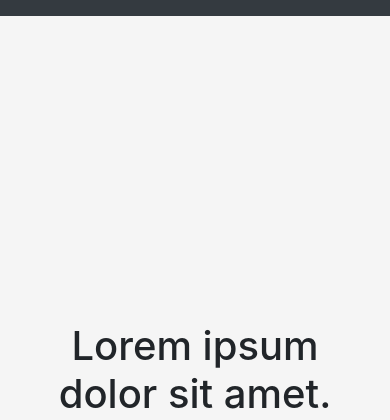
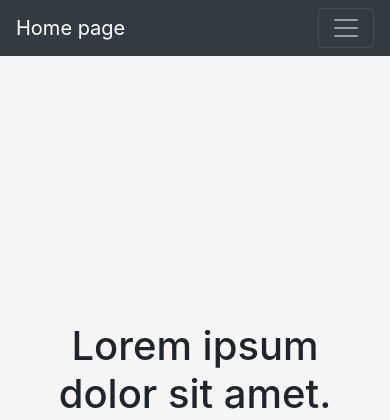
Before and after one commit to smbkzt/django_lstm, a Django app: page / in a window 390 px wide. Shown: the top 420 px of the page. Run offline with Django 3.2, Linux system fonts and the light colour scheme; parts of the project's set-up code (start-up, migrations or seed data) failed here and were passed over; some libraries are stand-ins or nearby versions.

Commit message:
added mobile page version;

```diff
--- a/templates/base.html
+++ b/templates/base.html
@@ -2,50 +2,59 @@
 <!DOCTYPE html>
 <html lang="en">
 <head>
-    <link rel="icon" type="image/png" href={%static "images/favicon.png"%}/>
     <meta charset="utf-8">
     <meta name="viewport" content="width=device-width, initial-scale=1, shrink-to-fit=no">
     <meta name="description" content="Web solution of the LSTM text analysis">
     <meta name="author" content="Bekzat Shayakhmetov">
+
+    <title>{% block title%}{% endblock%}</title>
+
     <link href={% static "css/bootstrap.min.css" %} type="text/css" rel="stylesheet"></link>
     <link href={% static "css/main.css" %} type="text/css" rel="stylesheet"></link>
-    <title>{% block title%}{% endblock%}</title>
-    <script language="JavaScript" src={% static "js/jquery-3.3.1.min.js" %}></script>
-    <script language="JavaScript" src={% static "js/glm-ajax.js" %}></script>
+
 </head>
+
   <body class="text-center">
+
     <nav class="navbar navbar-expand-md navbar-dark bg-dark fixed-top">
+      <a class="navbar-brand" href="{%url 'home_page'%}">Home page</a>
+      <button class="navbar-toggler" type="button" data-toggle="collapse" data-target="#navbarsExampleDefault" aria-controls="navbarsExampleDefault" aria-expanded="false" aria-label="Toggle navigation">
+        <span class="navbar-toggler-icon"></span>
+      </button>
+
       <div class="collapse navbar-collapse" id="navbarsExampleDefault">
         <ul class="navbar-nav mr-auto">
-          <li class="nav-item">
-            <a class="nav-link" href="{%url 'home_page'%}">Home</a>
-          </li>
           <li class="nav-item">
             <a class="nav-link" href="{%url 'try_lstm_page'%}">Try LSTM</a>
           </li>
           <li class="nav-item">
             <a class="nav-link" href="{% url 'tweet_page' %}">Search tweets</a>
           </li>
-          <li class="nav-item dropdown">
+          <!-- <li class="nav-item dropdown">
             <a class="nav-link dropdown-toggle" href="http://example.com" id="dropdown01" data-toggle="dropdown" aria-haspopup="true" aria-expanded="false">Dropdown</a>
             <div class="dropdown-menu" aria-labelledby="dropdown01">
               <a class="dropdown-item" href="#">Action</a>
               <a class="dropdown-item" href="#">Another action</a>
               <a class="dropdown-item" href="#">Something else here</a>
             </div>
-          </li>
+          </li> -->
         </ul>
-        <!-- <form class="form-inline my-2 my-lg-0">
+        <form class="form-inline my-2 my-lg-0">
           <input class="form-control mr-sm-2" type="text" placeholder="Search" aria-label="Search">
           <button class="btn btn-outline-success my-2 my-sm-0" type="submit">Search</button>
-        </form> -->
+        </form>
       </div>
     </nav>
+
     <div class="container">
       {% block content %}
       {% endblock content %}
     </div>
-  </body>
+
+    <script language="JavaScript" src={% static "js/jquery-3.3.1.min.js" %}></script>
+    <script language="JavaScript" src={% static "js/glm-ajax.js" %}></script>
     <script language="JavaScript" src={% static "js/bootstrap.min.js" %}></script>
     <script language="JavaScript" src={% static "js/common.js" %}></script>
+
+  </body>
 </html>
```
